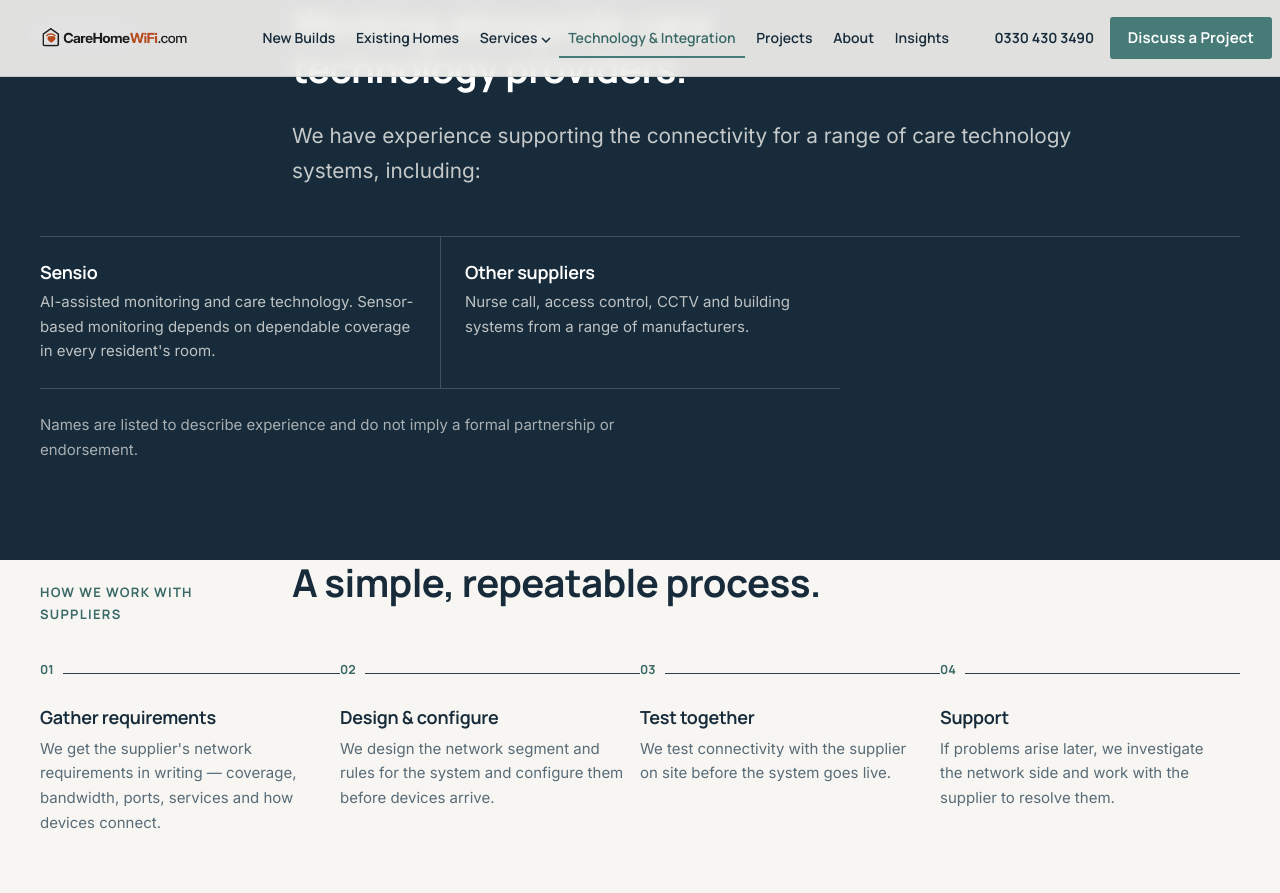
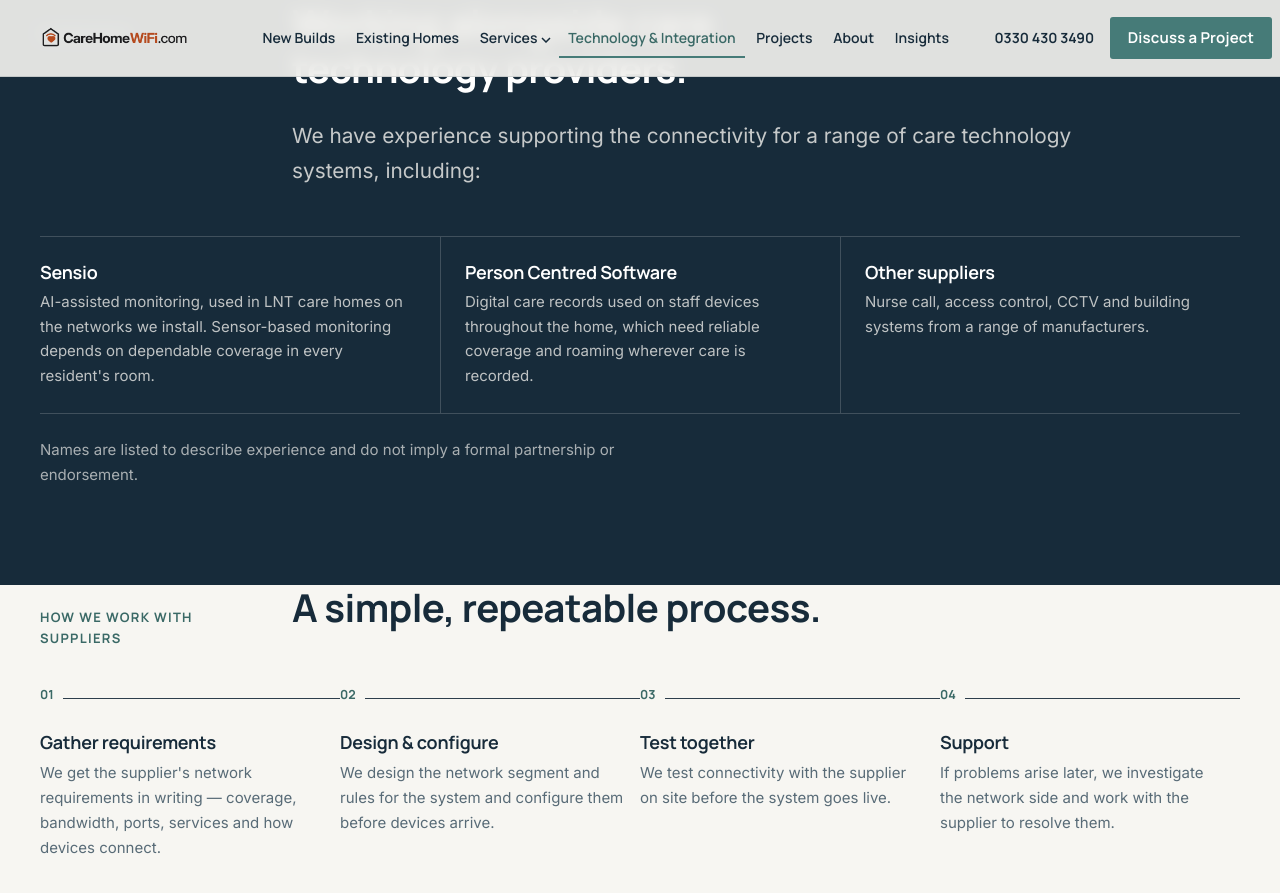
Before and after one commit to Pepilix/carehomewifi, a Jekyll site: the page built from care-technology-integration/index.html, in a window 1280 px wide and 900 px high, scrolled down 2680 px. Shown: the top 893 px of the window. Built offline with Jekyll 4.4.1, drawn with Linux system fonts in a browser that asks for light colours.

Commit message:
Name Person Centred Software; describe Sensio as used in LNT homes; record confirmed permissions
Co-Authored-By: Claude Opus 5.5 <noreply@anthropic.com>

```diff
--- a/_data/network.yml
+++ b/_data/network.yml
@@ -80,7 +80,7 @@ layers:
         tag: Care segment
         name: Care management systems
         parents: [segments]
-        summary: Digital care planning and records, used on devices throughout the home.
+        summary: Digital care planning and records, such as Person Centred Software, used on devices throughout the home.
         technical:
           - Needs reliable coverage wherever care is recorded, including residents' rooms.
           - Access to the supplier's cloud service is allowed through the firewall; requirements are taken from the supplier in writing.
@@ -90,7 +90,7 @@ layers:
         tag: Monitoring segment
         name: AI-assisted monitoring
         parents: [segments]
-        summary: Sensor-based monitoring in residents' rooms, from providers such as Sensio.
+        summary: Sensor-based monitoring in residents' rooms, such as the Sensio system used in LNT care homes.
         technical:
           - In-room sensors depend on consistent coverage inside bedrooms, often through closed fire doors.
           - Devices sit on their own segment, with only the connections the supplier specifies allowed.
--- a/care-technology-integration/index.html
+++ b/care-technology-integration/index.html
@@ -82,7 +82,8 @@ faqs:
       <p>We have experience supporting the connectivity for a range of care technology systems, including:</p>
     </div>
     <ul class="tech-systems">
-      <li><h3>Sensio</h3><p>AI-assisted monitoring and care technology. Sensor-based monitoring depends on dependable coverage in every resident's room.</p></li>
+      <li><h3>Sensio</h3><p>AI-assisted monitoring, used in LNT care homes on the networks we install. Sensor-based monitoring depends on dependable coverage in every resident's room.</p></li>
+      <li><h3>Person Centred Software</h3><p>Digital care records used on staff devices throughout the home, which need reliable coverage and roaming wherever care is recorded.</p></li>
       <li><h3>Other suppliers</h3><p>Nurse call, access control, CCTV and building systems from a range of manufacturers.</p></li>
     </ul>
     <p class="note">Names are listed to describe experience and do not imply a formal partnership or endorsement.</p>
--- a/index.html
+++ b/index.html
@@ -132,7 +132,7 @@ body_class: page-home
     </div>
     {% include network-explorer.html %}
     <div class="tech-footnote">
-      <p>We have experience supporting the connectivity for care technology including <strong>Sensio</strong> AI-assisted monitoring, alongside nurse-call, CCTV and building-system suppliers. We provide and support the network these systems run on; we don't supply, configure or take clinical responsibility for third-party care software, and naming a provider doesn't imply a formal partnership.</p>
+      <p>We have experience supporting the connectivity for care technology including <strong>Sensio</strong> AI-assisted monitoring, which runs on the networks we install in LNT care homes, and <strong>Person Centred Software</strong> care records, alongside nurse-call, CCTV and building-system suppliers. We provide and support the network these systems run on; we don't supply, configure or take clinical responsibility for third-party care software, and naming a provider doesn't imply a formal partnership.</p>
       <a class="text-link" href="{{ '/care-technology-integration/' | relative_url }}">Technology &amp; integration</a>
     </div>
   </div>
```
Also changed, not shown: CONTENT-CHECKLIST.md (+5 -5 lines), _projects/lnt-care-developments.md (+2 -0 lines).
